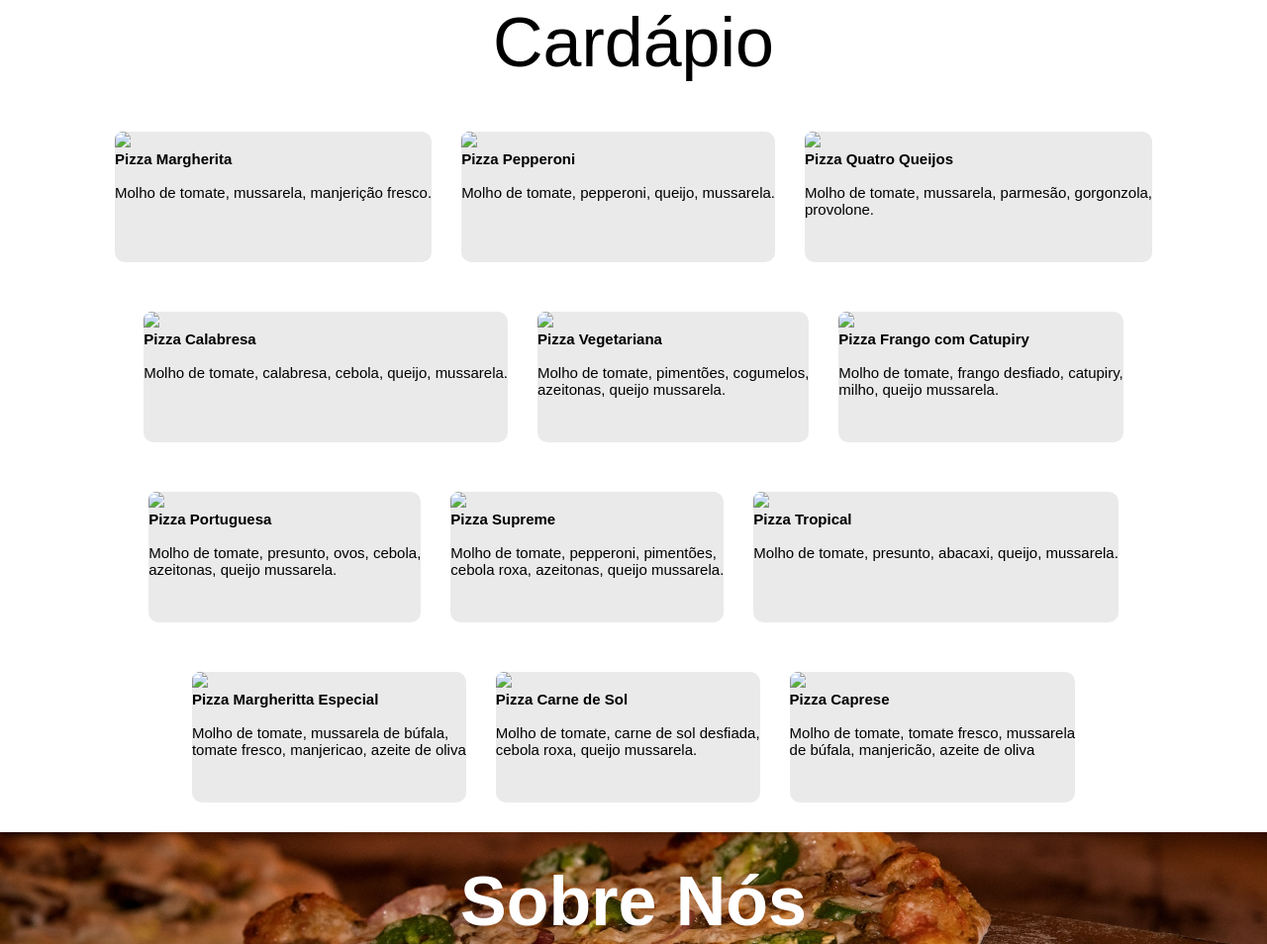
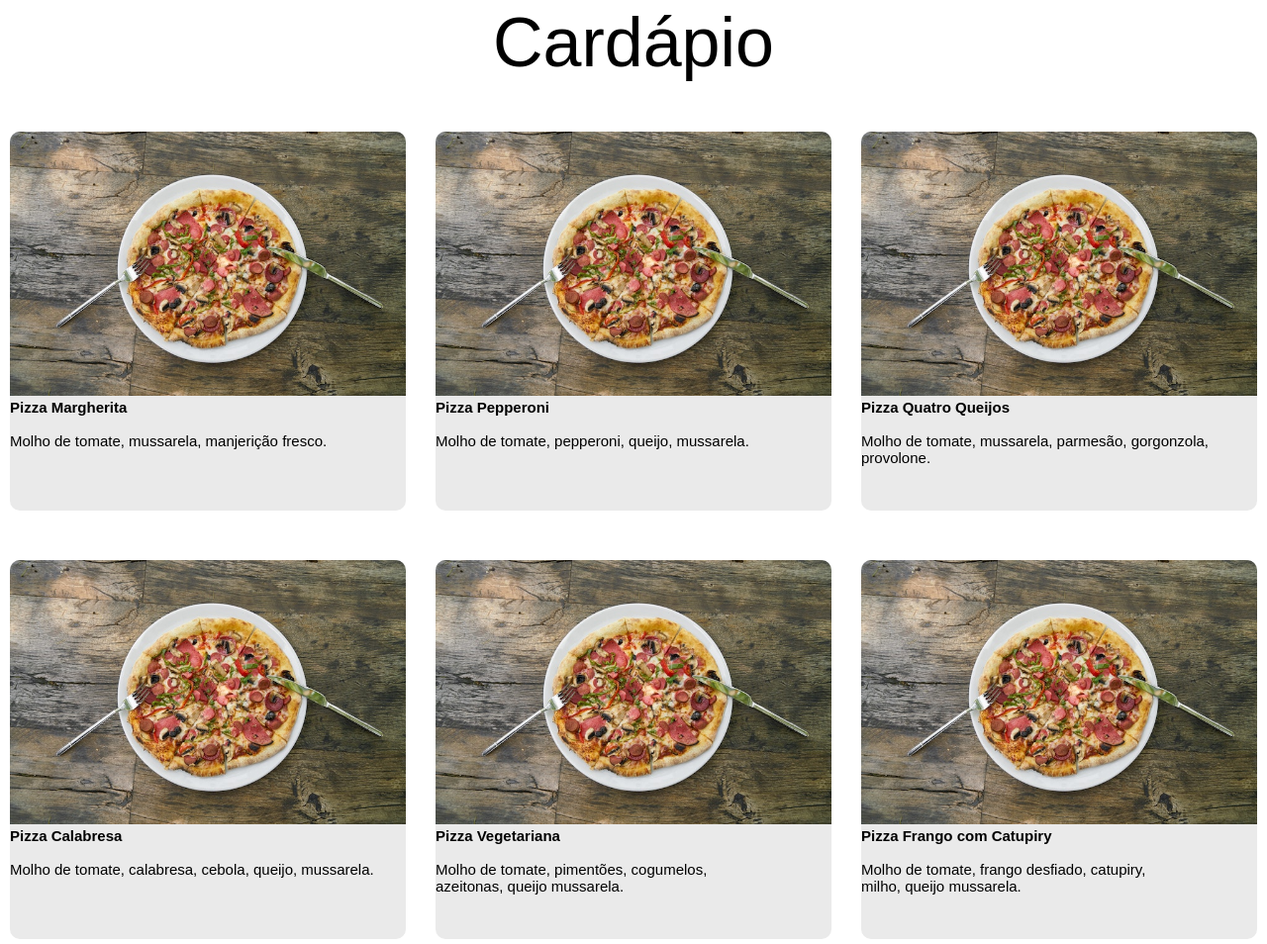
Before and after one commit to DiogoH79/Alessio-s, a plain HTML site: page index.html in a window 1280 px wide. Shown: the part 740-1694 px from the top of the page at 99% size. Drawn offline with Linux system fonts and the light colour scheme; files whose address does not match are found by name.

Commit message:
Update index.html

```diff
--- a/index.html
+++ b/index.html
@@ -36,7 +36,7 @@
            </div>
             <div class="linha">
                 <div class="imagem_pizza">
-                    <img src="imagens/pizzas.jpg" width="400px" style="border-top-left-radius: 10px; border-top-right-radius: 10px;">
+                    <img src="pizzas.jpg" width="400px" style="border-top-left-radius: 10px; border-top-right-radius: 10px;">
                     <p>
                         <strong>
                             Pizza Margherita
@@ -45,7 +45,7 @@
                     </p>
                 </div>
                 <div class="imagem_pizza">
-                    <img src="imagens/pizzas.jpg" width="400px" style="border-top-left-radius: 10px; border-top-right-radius: 10px;">
+                    <img src="pizzas.jpg" width="400px" style="border-top-left-radius: 10px; border-top-right-radius: 10px;">
                     <p>
                         <strong>
                             Pizza Pepperoni
@@ -54,7 +54,7 @@
                     </p>
                 </div>
                 <div class="imagem_pizza">
-                    <img src="imagens/pizzas.jpg" width="400px" style="border-top-left-radius: 10px; border-top-right-radius: 10px;">
+                    <img src="pizzas.jpg" width="400px" style="border-top-left-radius: 10px; border-top-right-radius: 10px;">
                     <p>
                         <strong>
                             Pizza Quatro Queijos
@@ -67,7 +67,7 @@
 
             <div class="linha">
                 <div class="imagem_pizza">
-                    <img src="imagens/pizzas.jpg" width="400px" style="border-top-left-radius: 10px; border-top-right-radius: 10px;">
+                    <img src="pizzas.jpg" width="400px" style="border-top-left-radius: 10px; border-top-right-radius: 10px;">
                     <p>
                         <strong>
                             Pizza Calabresa
@@ -76,7 +76,7 @@
                     </p>
                 </div>
                 <div class="imagem_pizza">
-                    <img src="imagens/pizzas.jpg" width="400px" style="border-top-left-radius: 10px; border-top-right-radius: 10px;">
+                    <img src="pizzas.jpg" width="400px" style="border-top-left-radius: 10px; border-top-right-radius: 10px;">
                     <p>
                         <strong>
                             Pizza Vegetariana
@@ -86,7 +86,7 @@
                     </p>
                 </div>
                 <div class="imagem_pizza">
-                    <img src="imagens/pizzas.jpg" width="400px" style="border-top-left-radius: 10px; border-top-right-radius: 10px;">
+                    <img src="pizzas.jpg" width="400px" style="border-top-left-radius: 10px; border-top-right-radius: 10px;">
                     <p>
                         <strong>
                             Pizza Frango com Catupiry
@@ -99,7 +99,7 @@
 
             <div class="linha">
                 <div class="imagem_pizza">
-                    <img src="imagens/pizzas.jpg" width="400px" style="border-top-left-radius: 10px; border-top-right-radius: 10px;">
+                    <img src="pizzas.jpg" width="400px" style="border-top-left-radius: 10px; border-top-right-radius: 10px;">
                     <p>
                         <strong>
                             Pizza Portuguesa
@@ -109,7 +109,7 @@
                     </p>
                 </div>
                 <div class="imagem_pizza">
-                    <img src="imagens/pizzas.jpg" width="400px" style="border-top-left-radius: 10px; border-top-right-radius: 10px;">
+                    <img src="pizzas.jpg" width="400px" style="border-top-left-radius: 10px; border-top-right-radius: 10px;">
                     <p>
                         <strong>
                             Pizza Supreme
@@ -119,7 +119,7 @@
                     </p>
                 </div>
                 <div class="imagem_pizza">
-                    <img src="imagens/pizzas.jpg" width="400px" style="border-top-left-radius: 10px; border-top-right-radius: 10px;" >
+                    <img src="pizzas.jpg" width="400px" style="border-top-left-radius: 10px; border-top-right-radius: 10px;" >
                     <p>
                         <strong>
                             Pizza Tropical
@@ -132,7 +132,7 @@
 
             <div class="linha">
                 <div class="imagem_pizza">
-                    <img src="imagens/pizzas.jpg" width="400px" style="border-top-left-radius: 10px; border-top-right-radius: 10px;">
+                    <img src="pizzas.jpg" width="400px" style="border-top-left-radius: 10px; border-top-right-radius: 10px;">
                     <p>
                         <strong>
                             Pizza Margheritta Especial
@@ -142,7 +142,7 @@
                     </p>
                 </div>
                 <div class="imagem_pizza">
-                    <img src="imagens/pizzas.jpg" width="400px" style="border-top-left-radius: 10px; border-top-right-radius: 10px;">
+                    <img src="pizzas.jpg" width="400px" style="border-top-left-radius: 10px; border-top-right-radius: 10px;">
                     <p>
                         <strong>
                             Pizza Carne de Sol
@@ -152,7 +152,7 @@
                     </p>
                 </div>
                 <div class="imagem_pizza">
-                    <img src="imagens/pizzas.jpg" width="400px" style="border-top-left-radius: 10px; border-top-right-radius: 10px;">
+                    <img src="pizzas.jpg" width="400px" style="border-top-left-radius: 10px; border-top-right-radius: 10px;">
                     <p>
                         <strong>
                             Pizza Caprese
```
